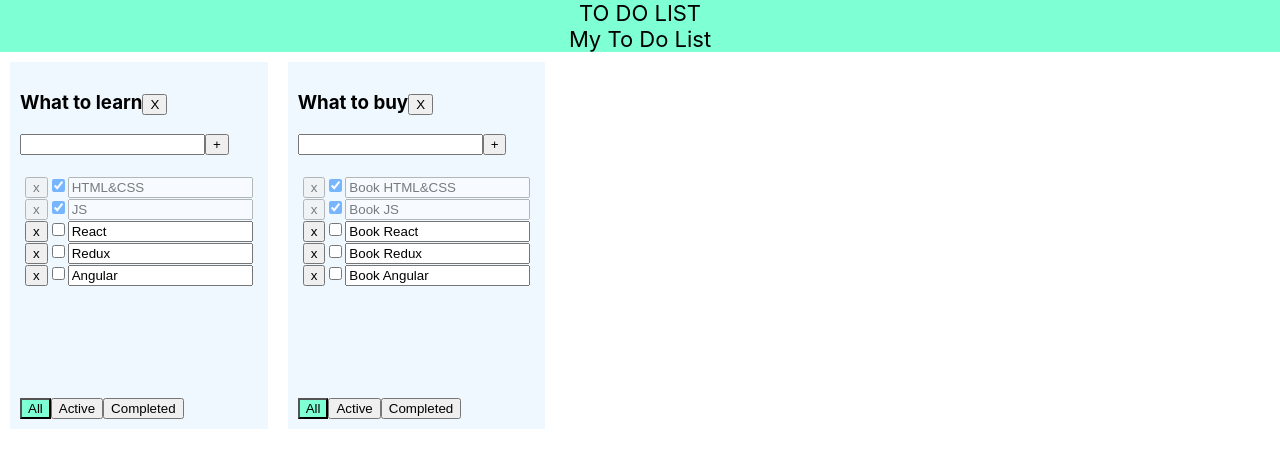
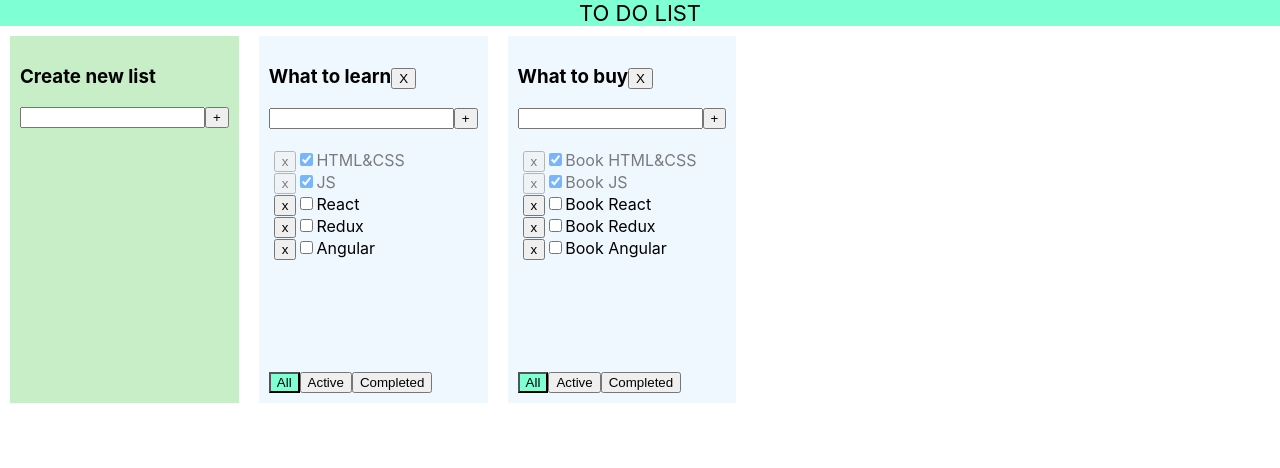
Before and after one commit to Olga-Shuliak/ToDoList, a React (Create React App) app: page / in a window 1280 px wide. Shown: the top 468 px of the page. Built offline with nearby package versions, Linux system fonts and the light colour scheme.

Commit message:
add: new todolist block editable span

```diff
--- a/src/App.css
+++ b/src/App.css
@@ -2,3 +2,8 @@
     display: flex;
     flex-wrap: wrap;
 }
+.wrapperNewTodoList {
+    margin: 10px;
+    padding: 10px;
+    background-color: #c7eec7;
+}
--- a/src/App.tsx
+++ b/src/App.tsx
@@ -2,7 +2,7 @@ import React, {useState} from 'react';
 import './App.css';
 import {Header} from './components/Header';
 import {ObjInArray, Todolist} from './components/Todolist';
-
+import {EddItemForm} from './components/EddItemForm';
 
 
 //types
@@ -52,13 +52,8 @@ function App() {
     setTasks({...tasks, [todoListID]: tasks[todoListID].filter(el => el.id !== newId)})
   }
 
-//кнопки 'All'|'Active'|'Completed' (фильтр имени)
-//let [nameButton, setNameButton] = useState('All')
 
   const tasksFilter = (todoListID: number, nameButton: FilterValueType) => {
-
-    // console.log(todoListID)
-    // setNameButton(nameButton)
 
     //будем менять в стейте todolist
     setTodoLists(todoLists.map(el => el.id === todoListID ? {...el, nameButton: nameButton} : el))
@@ -67,10 +62,21 @@ function App() {
 
 
 //добавляем таску
+
   const addTask = (todoListID: number, newTaskTitle: string) => {
     let newTask = {id: Math.random() * 100, title: newTaskTitle, isDone: false};
     // setTasks([newTask, ...tasks])
     setTasks({...tasks, [todoListID]: [newTask, ...tasks[todoListID]]})
+  }
+
+  //изменяем таску (изменяемый спан)
+  const updateTask = (todoListID: number, taskID: number, newTitle: string) => {
+    setTasks({...tasks, [todoListID]: tasks[todoListID].map(el => el.id === taskID ? {...el, title: newTitle} : el)})
+  }
+
+  //изменяем название листа
+  const updateList = (todoListID: number, newTitle: string) => {
+    setTodoLists(todoLists.map(el => el.id === todoListID ? {...el, title: newTitle} : el))
   }
 
   //меняем статус в чекбоксе
@@ -89,19 +95,25 @@ function App() {
   }
 
   //добавляем целый лист
-  const addTodoList = () => {
+  const addTodoList = (title: string) => {
     let newID = Math.random() * 100;
-    let newTodoList: TodoListsType = {id: newID, title: 'What to learn', nameButton: 'All'};
+    let newTodoList: TodoListsType = {id: newID, title: title, nameButton: 'All'};
     setTodoLists([newTodoList, ...todoLists]);
+    setTasks({...tasks, [newID]: []})
   }
 
   return (
       <div className="App">
         <Header title={'TO DO LIST'}/>
-        <Header title={'My To Do List'}/>
+        {/*<Header title={'My To Do List'}/>*/}
         <div className="listsBlock">
 
+
           {/*добавить новый лист*/}
+          <div className="wrapperNewTodoList">
+            <h3>Create new list</h3>
+            <EddItemForm callback={addTodoList}/>
+          </div>
 
 
           {/*все todo листы*/}
@@ -123,6 +135,8 @@ function App() {
                           changeStatusCheckbox={changeStatusCheckbox}
                           nameButton={el.nameButton}
                           removeTodoList={removeTodoList}
+                          updateTask={updateTask}
+                          updateList={updateList}
                 />
             )
           })
--- /dev/null
+++ b/src/components/EddItemForm.tsx
@@ -0,0 +1,53 @@
+import classes from './Input.module.css';
+import {Button} from './Button';
+import React, {ChangeEvent, KeyboardEvent, useState} from 'react';
+
+type EddItemFormPropsType = {
+  callback: (newTaskTitle: string)=>void
+}
+
+
+export const EddItemForm = (props:EddItemFormPropsType) => {
+
+  let [newTaskTitle, setNewTaskTitle] = useState('')
+
+  let [error, setError] = useState<string | null>('')
+
+  const addTask = () => {
+    if (newTaskTitle.trim() !== '') {
+      props.callback(newTaskTitle.trim());
+      // setNewTaskTitle('');
+    } else {
+      setError('Title is required')
+      // setNewTaskTitle('')
+    }
+    setNewTaskTitle('')
+  }
+
+  const onKeyPressHandler = (event: KeyboardEvent<HTMLInputElement>) => {
+    // if (event.charCode===13) {
+    if (event.key == 'Enter') {
+      addTask();
+    }
+  }
+
+  const onChangeHandler = (event: ChangeEvent<HTMLInputElement>) => {
+    setError('');
+    setNewTaskTitle(event.currentTarget.value)
+  }
+
+  return (
+      <div>
+        <input className={error ? classes.error : ''}
+               value={newTaskTitle}
+               onChange={onChangeHandler}
+               onKeyPress={onKeyPressHandler}/>
+
+        <Button name={'+'}
+                callback={addTask}/>
+
+        {error && <div className={classes.errorMessage}>{error}</div>}
+
+      </div>
+  )
+}
--- a/src/components/EditableSpan.tsx
+++ b/src/components/EditableSpan.tsx
@@ -1,17 +1,35 @@
-import {useState} from 'react';
+import {ChangeEvent, useState} from 'react';
 
 type EditableSpanPropsType = {
   oldTitle: string
+  callback:(newTitle: string)=>void
 }
 
 
 export const EditableSpan = (props: EditableSpanPropsType) => {
 
-  let [edit, setEdit] = useState(true)
+  let [edit, setEdit] = useState(false)
+  let [newTitle, setNewTitle] = useState(props.oldTitle)
+
+  const onDoubleClickHandler = () => {
+    setEdit(true)
+  }
+
+  const onBlurHandler = () => {
+    props.callback(newTitle)
+    setEdit(false)
+  }
+
+  const onChangeHandler = (event: ChangeEvent<HTMLInputElement>) => {
+    setNewTitle(event.currentTarget.value)
+  }
+
 
   return (
       edit
-      ? <input value={props.oldTitle}/>
-      : <span>{props.oldTitle}</span>
+          ? <input value={newTitle}
+                   autoFocus onBlur={onBlurHandler}
+                   onChange={onChangeHandler}/>
+          : <span onDoubleClick={onDoubleClickHandler}>{props.oldTitle}</span>
   )
 }
--- a/src/components/Input.tsx
+++ b/src/components/Input.tsx
@@ -5,7 +5,7 @@ import classes from './Input.module.css';
 type InputPropsType = {
   newTaskTitle: string
   onChangeHandler: (event: ChangeEvent<HTMLInputElement>) => void
-  onKeyPressHandler: (event: KeyboardEvent<Element>) => void
+  onKeyPressHandler: (event: KeyboardEvent<HTMLInputElement>) => void
   error: string | null
 }
 
--- a/src/components/Todolist.tsx
+++ b/src/components/Todolist.tsx
@@ -1,10 +1,10 @@
-import React, {ChangeEvent, useState} from 'react';
+import React from 'react';
 import classes from './Todolist.module.css';
 import {Button} from './Button';
-import {Input} from './Input';
 import {CheckBox} from './CheckBox';
 import {FilterValueType} from '../App';
 import {EditableSpan} from './EditableSpan';
+import {EddItemForm} from './EddItemForm';
 
 type Todolist = {
   todoListID: number
@@ -13,9 +13,11 @@ type Todolist = {
   removeTask: (todoListID: number, id: number) => void
   tasksFilter: (todoListID: number, nameButton: FilterValueType) => void
   addTask: (todoListID: number, newTaskTitle: string) => void
+  updateTask: (todoListID: number, id: number, newTaskTitle: string) => void
+  updateList: (todoListID: number, newTitle: string)=>void
   changeStatusCheckbox: (todoListID: number, currentID: number, currentEvent: boolean) => void
   nameButton: string
-  removeTodoList: (todoListID: number)=>void
+  removeTodoList: (todoListID: number) => void
 }
 export type ObjInArray = {
   id: number
@@ -25,32 +27,11 @@ export type ObjInArray = {
 
 export const Todolist = (props: Todolist) => {
 
-  let [newTaskTitle, setNewTaskTitle] = useState('')
 
-  let [error, setError] = useState<string | null>('')
-
-  const addTaskHandler = () => {
-    if (newTaskTitle.trim() !== '') {
-      props.addTask(props.todoListID, newTaskTitle.trim());
-      // setNewTaskTitle('');
-    } else {
-      setError('Title is required')
-      // setNewTaskTitle('')
-    }
-    setNewTaskTitle('')
+  const addTaskHandler = (newTaskTitle: string) => {
+    props.addTask(props.todoListID, newTaskTitle);
   }
 
-  const onKeyPressHandler = (event: any) => {
-    // if (event.charCode===13) {
-    if (event.key == 'Enter') {
-      addTaskHandler();
-    }
-  }
-
-  const onChangeHandler = (event: ChangeEvent<HTMLInputElement>) => {
-    setError('');
-    setNewTaskTitle(event.currentTarget.value)
-  }
 
   const tasksFilterHandler = (todoListID: number, filterValue: FilterValueType) => {
     props.tasksFilter(todoListID, filterValue);
@@ -60,45 +41,36 @@ export const Todolist = (props: Todolist) => {
     props.removeTask(todoListID, id)
   }
 
-  //функция для изменения чекбокса
-  // const checkBoxHandler = (currentID: number, currentEvent: boolean) => {
-  //   props.changeStatusCheckbox(currentID, currentEvent)
-  //   // console.log(event.currentTarget.checked)
-  // }
-
   //удаляем весь лист
-  const removeTodoListHandler =(todoListID: number)=> {
+  const removeTodoListHandler = (todoListID: number) => {
     props.removeTodoList(todoListID)
   }
+
+  //собираем данные для updateTask, updateList
+  const updateTaskHandler = (taskID: number, newTitle: string) => {
+    props.updateTask(props.todoListID, taskID, newTitle)
+  }
+  const updateListHandler = (newTitle: string) => {
+    props.updateList(props.todoListID, newTitle)
+  }
+
 
   return (
       <div className={classes.wrapper}>
         <h3>
-          {props.title}
+          <EditableSpan oldTitle={props.title}
+                        callback={updateListHandler}/>
           <Button name={'X'}
-                  callback={()=>removeTodoListHandler(props.todoListID)}/>
+                  callback={() => removeTodoListHandler(props.todoListID)}/>
         </h3>
 
-        <div>
+        <EddItemForm callback={addTaskHandler}/>
 
-          <Input newTaskTitle={newTaskTitle}
-                 onChangeHandler={onChangeHandler}
-                 onKeyPressHandler={onKeyPressHandler}
-                 error={error}/>
-
-          <Button name={'+'}
-                  callback={addTaskHandler}/>
-
-          {error && <div className={classes.errorMessage}>{error}</div>}
-
-        </div>
         <ul className={classes.tasks}>
           {props.tasks.map((task) => {
             return (
                 <li key={task.id}
                     className={task.isDone ? classes.isDane : ''}>
-                  {/*<button onClick={() => props.removeTask(task.id)}>Delete</button>*/}
-                  {/*<button onClick={() => removeTaskHandler(task.id)}>Delete</button>*/}
 
                   <Button name={'x'}
                           callback={() => removeTaskHandler(props.todoListID, task.id)}/>
@@ -110,7 +82,10 @@ export const Todolist = (props: Todolist) => {
 
                   {/*<span>{task.title}</span>*/}
                   {/*делаем заменяемый спан*/}
-                  <EditableSpan oldTitle={task.title}/>
+                  <EditableSpan oldTitle={task.title}
+                                callback={
+                                  (newTaskTitle: string) => updateTaskHandler(task.id, newTaskTitle)
+                                }/>
 
                 </li>
             )
```
